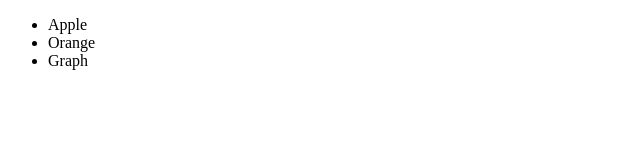
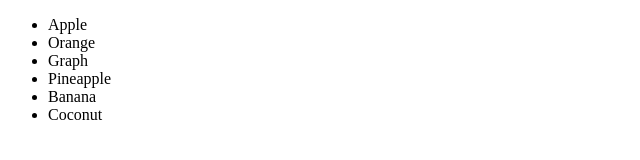
Before and after one commit to PreethiKumaresh/PythonApps, a plain HTML site: page index.html in a window 1280 px wide. Shown: the whole page, without its empty margins (0-640 px from the left). Drawn offline with Linux system fonts and the light colour scheme.

Commit message:
second commit

```diff
--- a/index.html
+++ b/index.html
@@ -9,6 +9,9 @@
 			<li>Apple</li>
 			<li>Orange</li>
 			<li>Graph</li>
+			<li>Pineapple</li>
+			<li>Banana</li>
+			<li>Coconut</li>
 		</ul>
 	</div>
 </body>
```
